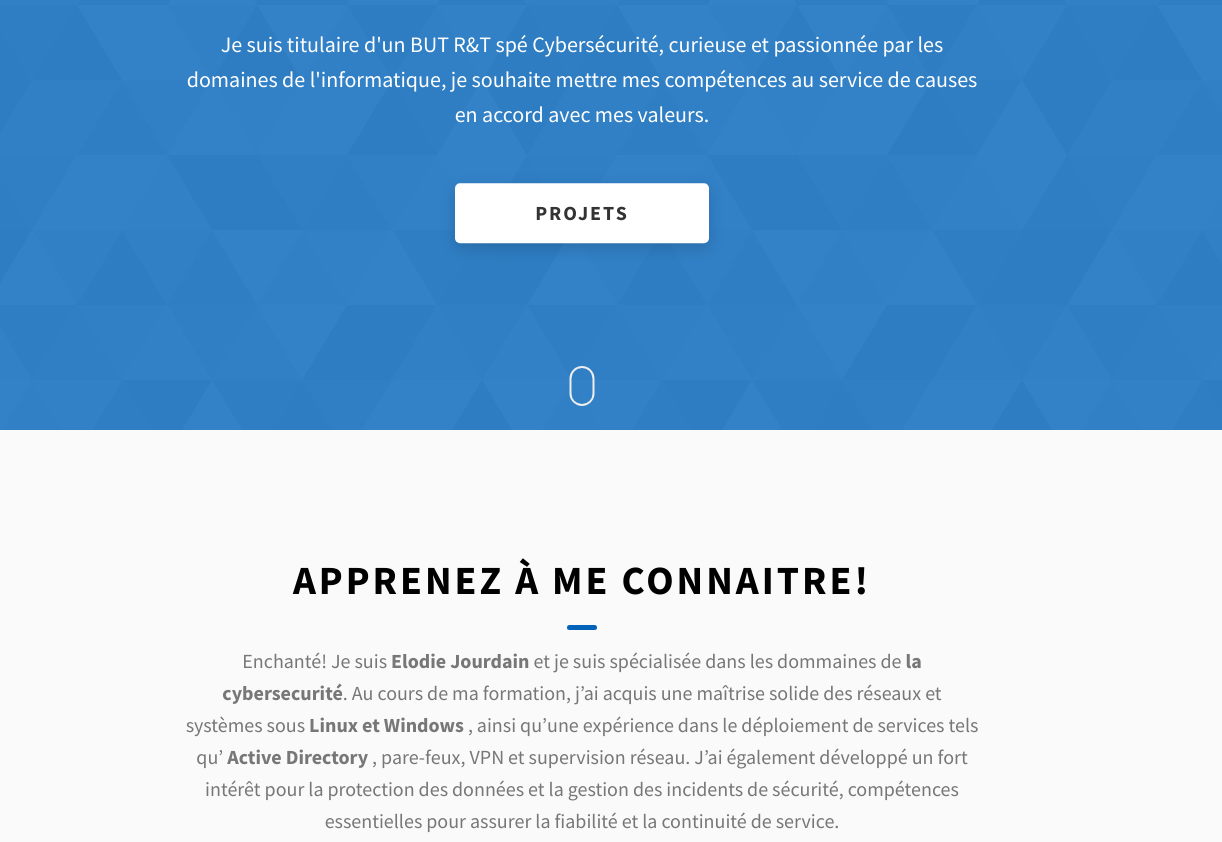
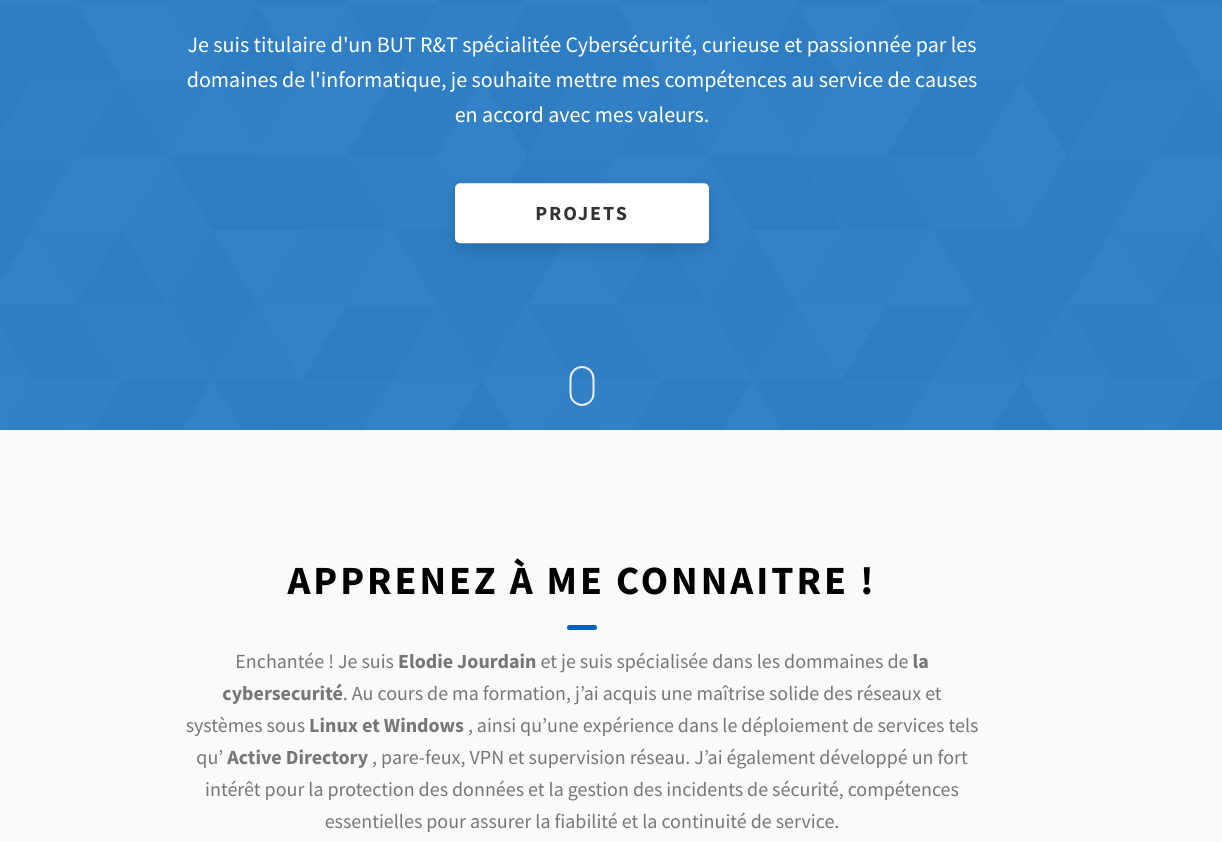
Before and after one commit to pinsourir/Portfolio-3, a website: page index.html in a window 1280 px wide. Shown: the part 370-1212 px from the top of the page, 58-1280 px from the left. Drawn offline with Linux system fonts and the light colour scheme.

Commit message:
Update index.html

```diff
--- a/index.html
+++ b/index.html
@@ -87,7 +87,7 @@
         <h1 class="heading-primary">Bonjour, je m'appelle Elodie</h1>
         <div class="home-hero__info">
           <p class="text-primary">
-           Je suis titulaire d'un BUT R&T spé Cybersécurité, curieuse et passionnée par les
+           Je suis titulaire d'un BUT R&T spécialitée Cybersécurité, curieuse et passionnée par les
            domaines de l'informatique, je souhaite mettre mes compétences au service de causes
            en accord avec mes valeurs.
           </p>
@@ -124,9 +124,9 @@
     <section id="about" class="about sec-pad">
       <div class="main-container">
         <h2 class="heading heading-sec heading-sec__mb-med">
-          <span class="heading-sec__main">Apprenez à me connaitre!</span>
+          <span class="heading-sec__main">Apprenez à me connaitre !</span>
           <span class="heading-sec__sub">
-            Enchanté! Je suis
+            Enchantée ! Je suis
                 <strong>Elodie Jourdain</strong>
                 et je suis spécialisée dans les dommaines de <strong> la cybersecurité</strong>.
                 Au cours de ma formation, j’ai acquis une maîtrise solide des réseaux et systèmes sous
```
